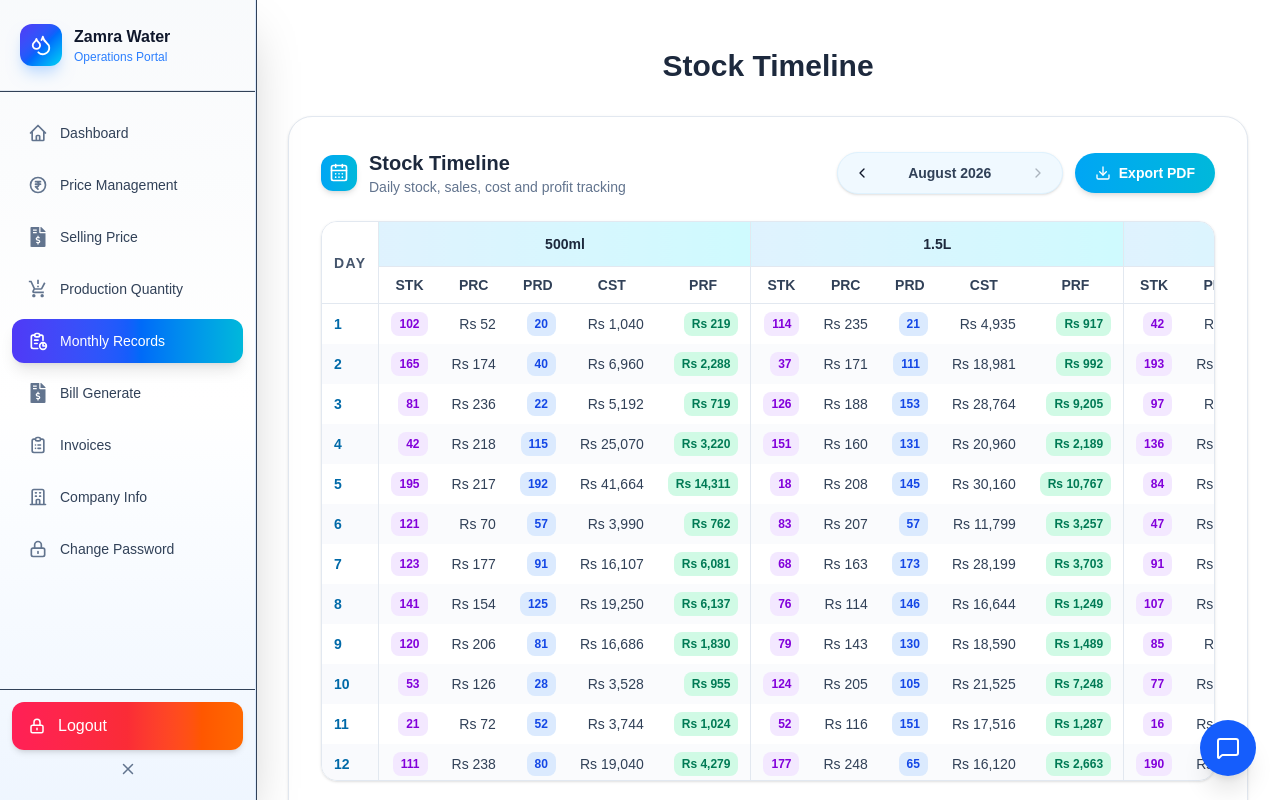
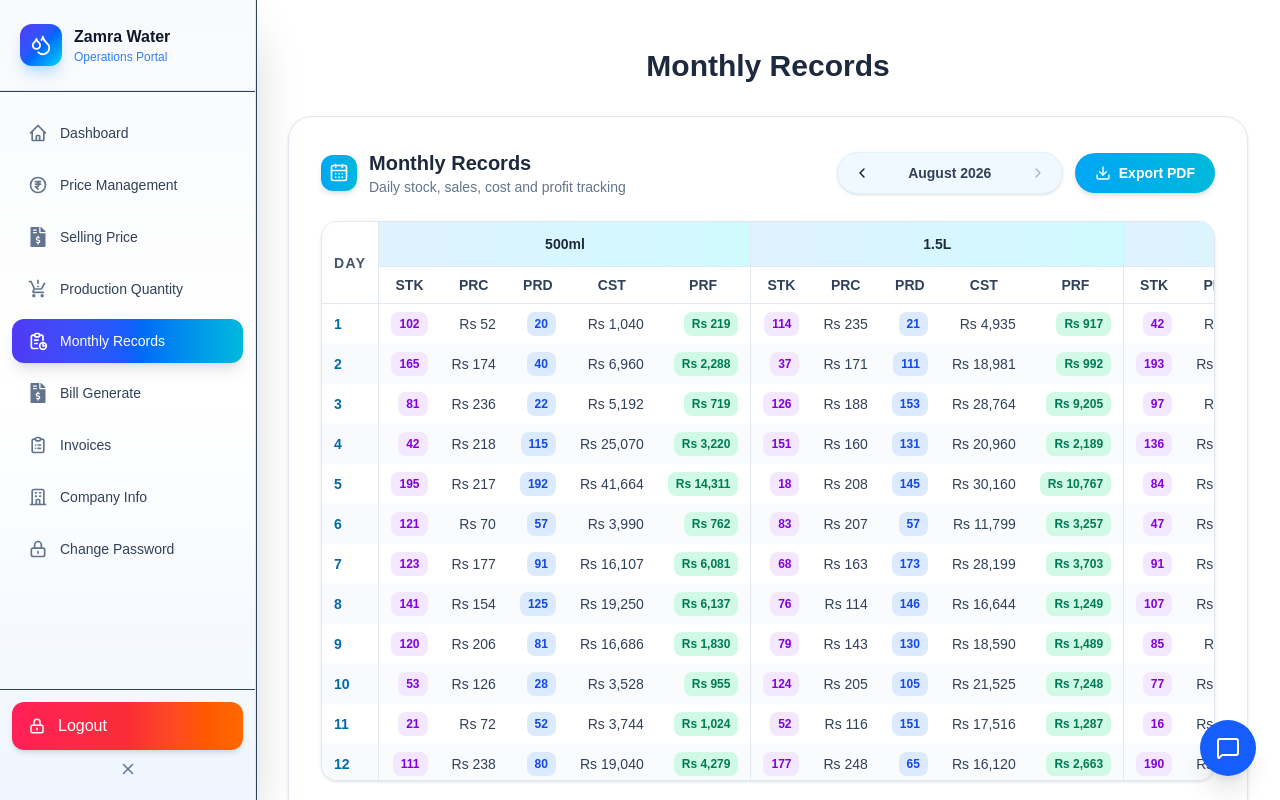
Before and after one commit to SaqibYounas/Zamra, a Next.js app: page /monthly-records in a window 1280 px wide. Built offline with nearby package versions, Linux system fonts and the light colour scheme; what @react-pdf/renderer would draw is missing.

Commit message:
fixed the import issue in timeline file

```diff
--- a/app/(dashboard)/monthly-records/components/TimelineTable.tsx
+++ b/app/(dashboard)/monthly-records/components/TimelineTable.tsx
@@ -98,7 +98,6 @@ export default function TimelineTable() {
 
   return (
     <div className="flex h-full w-full flex-col rounded-3xl border border-slate-200 bg-white p-4 shadow-sm transition-all duration-300 hover:shadow-xl sm:p-6 lg:p-8">
-      {/* Header */}
       <div className="mb-6 flex flex-col gap-4 xl:flex-row xl:items-center xl:justify-between">
         {' '}
         <div className="flex items-center gap-3">
@@ -109,7 +108,7 @@ export default function TimelineTable() {
           <div>
             <h3 className="text-lg font-bold text-slate-800 sm:text-xl">
               {' '}
-              Stock Timeline
+              Monthly Records
             </h3>
             <p className="hidden text-sm text-slate-500 sm:block">
               {' '}
@@ -123,7 +122,7 @@ export default function TimelineTable() {
             <button
               onClick={goToPrevMonth}
               aria-label="Previous month"
-              className="rounded-full p-2 transition-all hover:bg-sky-100 hover:text-sky-600"
+              className="rounded-full p-2 transition-all hover:bg-sky-100 hover:text-sky-600 cursor-pointer"
             >
               <ChevronLeft className="h-4 w-4" />
             </button>
@@ -137,7 +136,7 @@ export default function TimelineTable() {
               onClick={goToNextMonth}
               disabled={isCurrentMonth}
               aria-label="Next month"
-              className="rounded-full p-2 transition-all hover:bg-sky-100 hover:text-sky-600 disabled:opacity-30"
+              className="rounded-full p-2 transition-all hover:bg-sky-100 hover:text-sky-600 disabled:opacity-30 cursor-pointer"
             >
               <ChevronRight className="h-4 w-4" />
             </button>
@@ -153,13 +152,12 @@ export default function TimelineTable() {
         </div>
       </div>
 
-      {/* Content */}
       {loading ? (
         <div className="flex min-h-[300px] items-center justify-center">
           <div className="flex flex-col items-center gap-4">
             <span className="animate-bounce text-5xl">💧</span>
             <p className="text-sm font-medium text-slate-500">
-              Loading timeline...
+              Loading records...
             </p>
           </div>
         </div>
--- a/app/(dashboard)/monthly-records/components/exportTimelinePdf.tsx
+++ b/app/(dashboard)/monthly-records/components/exportTimelinePdf.tsx
@@ -2,7 +2,7 @@
 
 import { pdf } from '@react-pdf/renderer';
 
-import { TimelineDay } from '../../timelineTypes';
+import { TimelineDay } from './timelineTypes';
 import TimelineReportPdf from './TimelineReportPdf';
 
 /**
--- a/app/(dashboard)/monthly-records/components/timelineTypes.ts
+++ b/app/(dashboard)/monthly-records/components/timelineTypes.ts
@@ -1,7 +1,3 @@
-// Shared types for the monthly stock Timeline table + its PDF export.
-// Keep these in one place so the table, the API/dummy service, and the
-// PDF template all agree on the same shape.
-
 export type BottleSize = '500ml' | '1.5L' | '5L' | '19L' | '19L Refill';
 
 export const BOTTLE_SIZES: BottleSize[] = [
--- a/app/(dashboard)/monthly-records/page.tsx
+++ b/app/(dashboard)/monthly-records/page.tsx
@@ -7,7 +7,7 @@ export default function DashboardPage() {
     <div className="min-h-screen bg-slate-50">
       <main className="mx-auto max-w-7xl px-4 pt-24 pb-6 sm:px-6 lg:px-8 lg:pt-12">
         <h1 className="mb-8 text-center text-2xl font-bold text-slate-800 sm:text-3xl">
-          Stock Timeline
+          Monthly Records{' '}
         </h1>
 
         <TimelineTable />
```
Also changed, not shown: app/(dashboard)/monthly-records/components/getTimeline.ts (+0 -15 lines).
